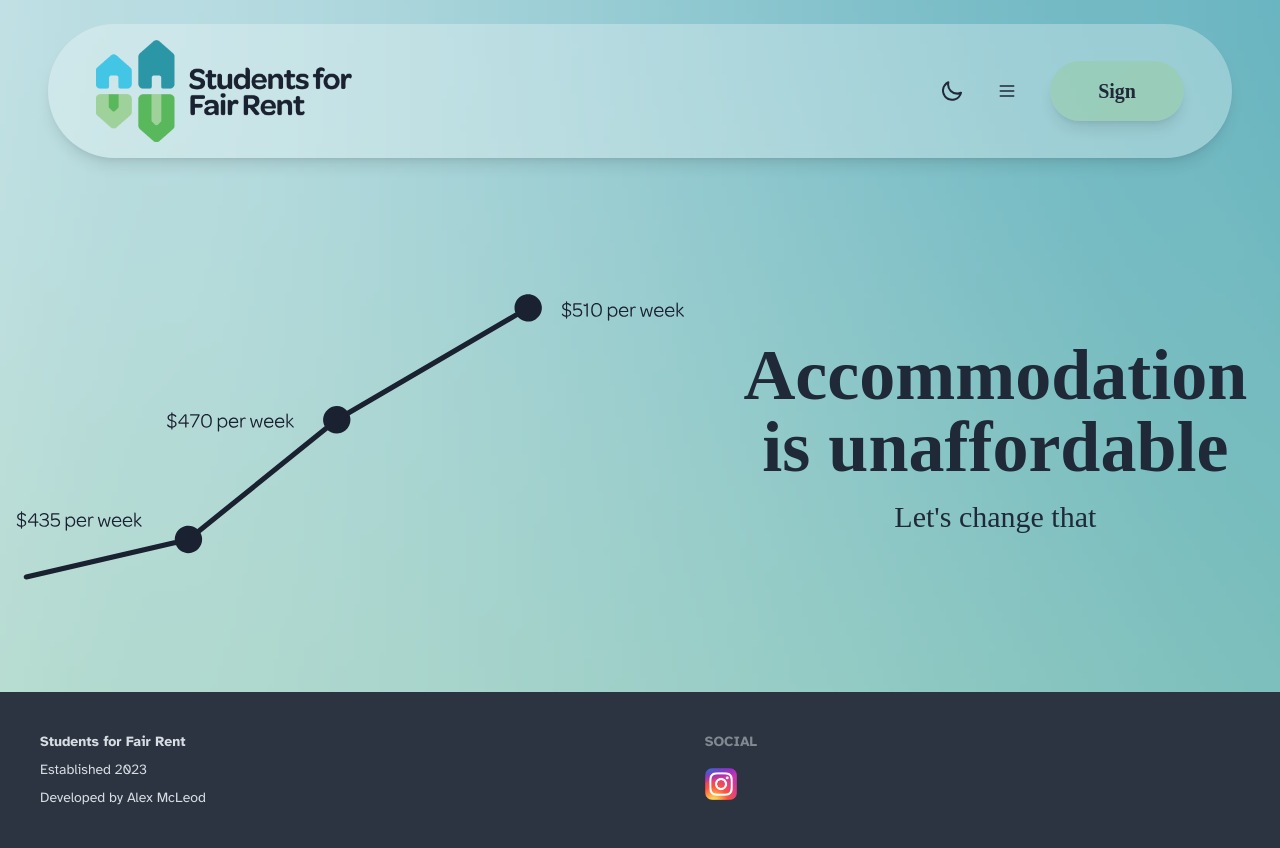
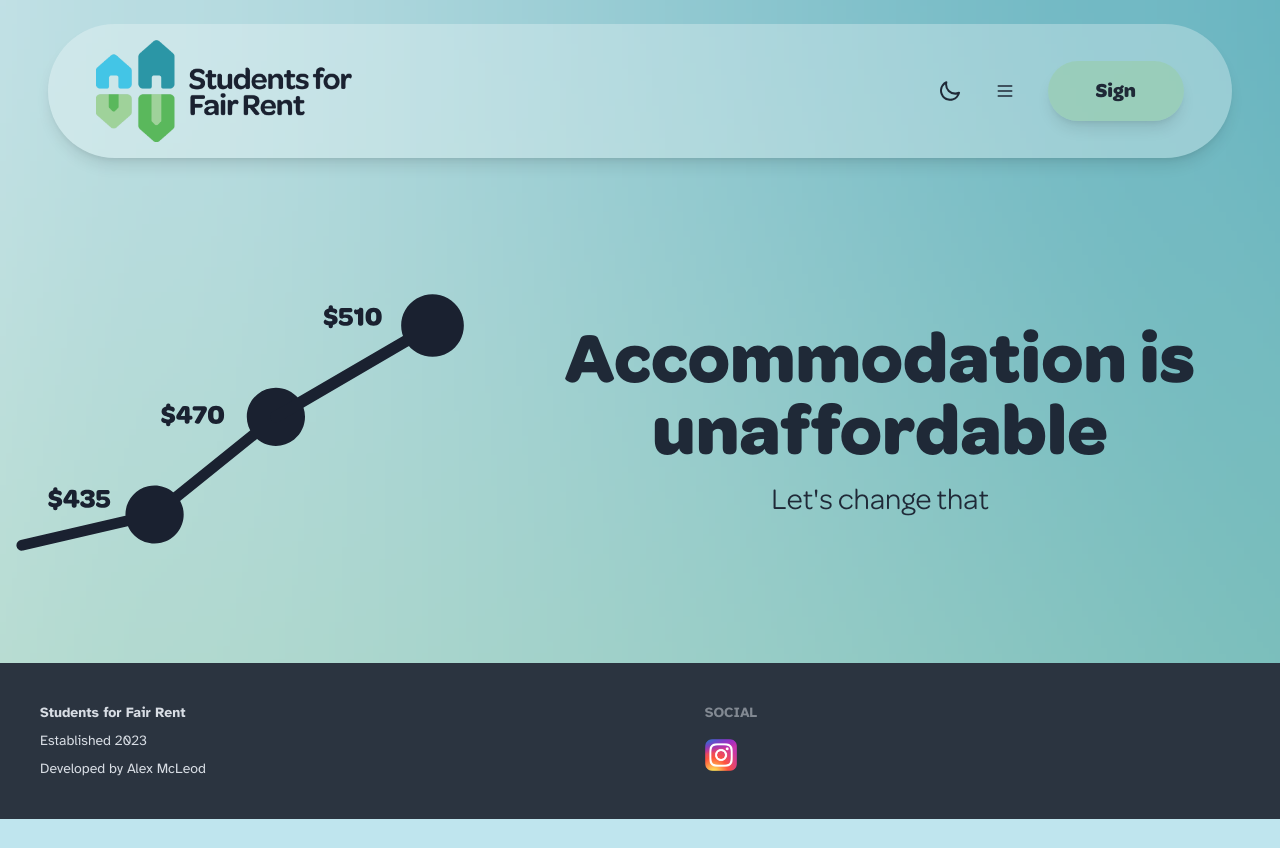
Before and after one commit to alexwillmcleod/students-for-fair-rent, an Astro site in the folder ui/: page / in a window 1280 px wide. After the commit the page ends 819 px from the top, so only its background shows below. Built offline with nearby package versions, Linux system fonts and the light colour scheme; Astro itself is replaced by a stand-in of ours.

Commit message:
feat: started add mob friendly

```diff
--- a/ui/src/components/navbar.astro
+++ b/ui/src/components/navbar.astro
@@ -2,11 +2,12 @@
 import NavbarLogo from '/images/navbar-logo-with-text.png';
 ---
 
-<div class="lg:px-12 lg:py-6">
-  <div class="navbar bg-slate-50 bg-opacity-30 shadow-lg px-12 py-4 lg:rounded-full">
+<div class="px-4 py-4 lg:px-12 lg:py-6">
+  <div class="navbar bg-slate-50 bg-opacity-30 shadow-lg px-6 py-4 lg:px-12 lg:py-4 rounded-full">
     <div class="flex-1 lg:flex-none">
       <a class="text-3xl font-bold">
-        <img class="w-48 lg:w-64" src="/images/navbar-logo-with-text.png" alt="Students for Fair Rent Logo"/>
+        <img class="hidden lg:flex w-64" src="/images/navbar-logo-with-text.png" alt="Students for Fair Rent Logo"/>
+        <img class="flex lg:hidden w-12" src="/images/navbar-logo-without-text.png" alt="Students for Fair Rent Logo"/>
       </a>
     </div>
     <div class="flex justify-end flex-1 items-center">
--- a/ui/src/layout.astro
+++ b/ui/src/layout.astro
@@ -7,12 +7,33 @@ import { Image } from 'astro:assets';
 
 <html lang="en">
   <head>
-    <meta charset="utf-8">
+    <meta charset="UTF-8">
+    <meta http-equiv="X-UA-Compatible" content="IE=edge">
+    <meta name="viewport" content="width=device-width, initial-scale=1.0">
     <title>Students for Fair Rent</title>
     <link rel="icon" type="image/x-icon" href="favicon.ico">
     <style>
-  @import url('https://fonts.googleapis.com/css2?family=Atkinson+Hyperlegible:ital,wght@0,400;0,700;1,400;1,700&display=swap');
-</style>
+      @import url('https://fonts.googleapis.com/css2?family=Atkinson+Hyperlegible:ital,wght@0,400;0,700;1,400;1,700&display=swap');
+      @font-face {
+        font-family: 'Omnes';
+        src: url('/fonts/Omnes.otf') format('opentype');
+        font-weight: normal;
+        font-style: normal;
+        font-display: swap;
+      }
+      @font-face {
+        font-family: 'Omnes';
+        src: url('/fonts/Omnes Bold.otf') format('opentype');
+        font-weight: bold;
+        font-style: normal;
+        font-display: swap;
+      }
+      * {
+        margin: 0;
+        padding: 0;
+        box-sizing: border-box;
+      }
+    </style>
     <script is:inline>
       // ☝️ This script prevent the FART effect.
       if (localStorage.getItem("theme") === null) {
@@ -29,7 +50,7 @@ import { Image } from 'astro:assets';
       // 👆 you could import the CDN directly instead of these two lines
     </script>
   </head>
-  <body class="bg-cover bg-no-repeat" style="background-image: url('/images/sfr-background.png')">
+  <body class="bg-cover bg-no-repeat overflow-x-hidden" style="background-image: url('/images/sfr-background.png')">
     <Navbar />
     <article>
       <slot />
--- a/ui/src/pages/index.astro
+++ b/ui/src/pages/index.astro
@@ -12,12 +12,13 @@ import Graph from '/images/graph.svg'
 ---
 
 <Layout>
-  <div class="hero py-24">
-    <div class="hero-content flex-col justify-center xl:flex-row gap-8 xl:justify-evenly w-full">
-      <img class="min-w-0 w-full max-w-screen-md" src="/images/graph.svg"  alt="Graph of Waiparuru rent prices (lowest option). 2022 was $435, 2023 was $470 and 2024 will be $510"/>
+  <div class="hero py-10 lg:py-24">
+    <div class="hero-content flex-col justify-center lg:flex-row gap-8 lg:justify-evenly w-full">
+      <!-- <img class="hidden md:flex min-w-0 w-full max-w-screen-md" src="/images/graph.svg"  alt="Graph of Waiparuru rent prices (lowest option). 2022 was $435, 2023 was $470 and 2024 will be $510"/> -->
+      <img class="min-w-0 w-full max-w-md" src="/images/graph-mobile.svg"  alt="Graph of Waiparuru rent prices (lowest option). 2022 was $435, 2023 was $470 and 2024 will be $510"/>
       <div class="flex flex-col gap-4 justify-center items-center text-center">
-        <h1 class="text-7xl font-bold font-display">Accommodation is unaffordable</h1>
-        <h4 class="text-3xl font-italic font-display">Let's change that</h4>
+        <h1 class="text-4xl text-wrap lg:text-7xl font-bold font-display">Accommodation is unaffordable</h1>
+        <h4 class="text-2xl lg:text-3xl font-display">Let's change that</h4>
       </div>
     </div>
   </div>
--- a/ui/tailwind.config.cjs
+++ b/ui/tailwind.config.cjs
@@ -1,24 +1,24 @@
 /** @type {import('tailwindcss').Config} */
 module.exports = {
-	content: ['./src/**/*.{astro,html,js,jsx,md,mdx,svelte,ts,tsx,vue}'],
-	theme: {
-		fontFamily: {
-      'display': ['Omnes'],
-      'sans': ['Atkinson Hyperlegible']
+  content: ['./src/**/*.{astro,html,js,jsx,md,mdx,svelte,ts,tsx,vue}'],
+  theme: {
+    fontFamily: {
+      display: ['Omnes', 'Omnes-Bold'],
+      sans: ['Atkinson Hyperlegible'],
     },
-	},
-	plugins: [require("daisyui")],
+  },
+  plugins: [require('daisyui')],
   daisyui: {
     themes: [
       {
-        "sfr-light": {
-          ...require("daisyui/src/theming/themes")["[data-theme=light]"],
-          "primary": "#1B1B25",
-          "base-200": "#39A8C1",
-          "base-100": "#BFE5EE",
-          "accent": "#96CDA9"
-        }
-      }
-    ]
-  }
-}
+        'sfr-light': {
+          ...require('daisyui/src/theming/themes')['[data-theme=light]'],
+          primary: '#1B1B25',
+          'base-200': '#39A8C1',
+          'base-100': '#BFE5EE',
+          accent: '#96CDA9',
+        },
+      },
+    ],
+  },
+};
```
Also changed, not shown: test.html (added), ui/public/fonts/Omnes Bold.otf (added), ui/public/fonts/Omnes.otf (added), ui/public/images/graph-mobile.svg (added), ui/public/images/navbar-logo-without-text.png (added).
